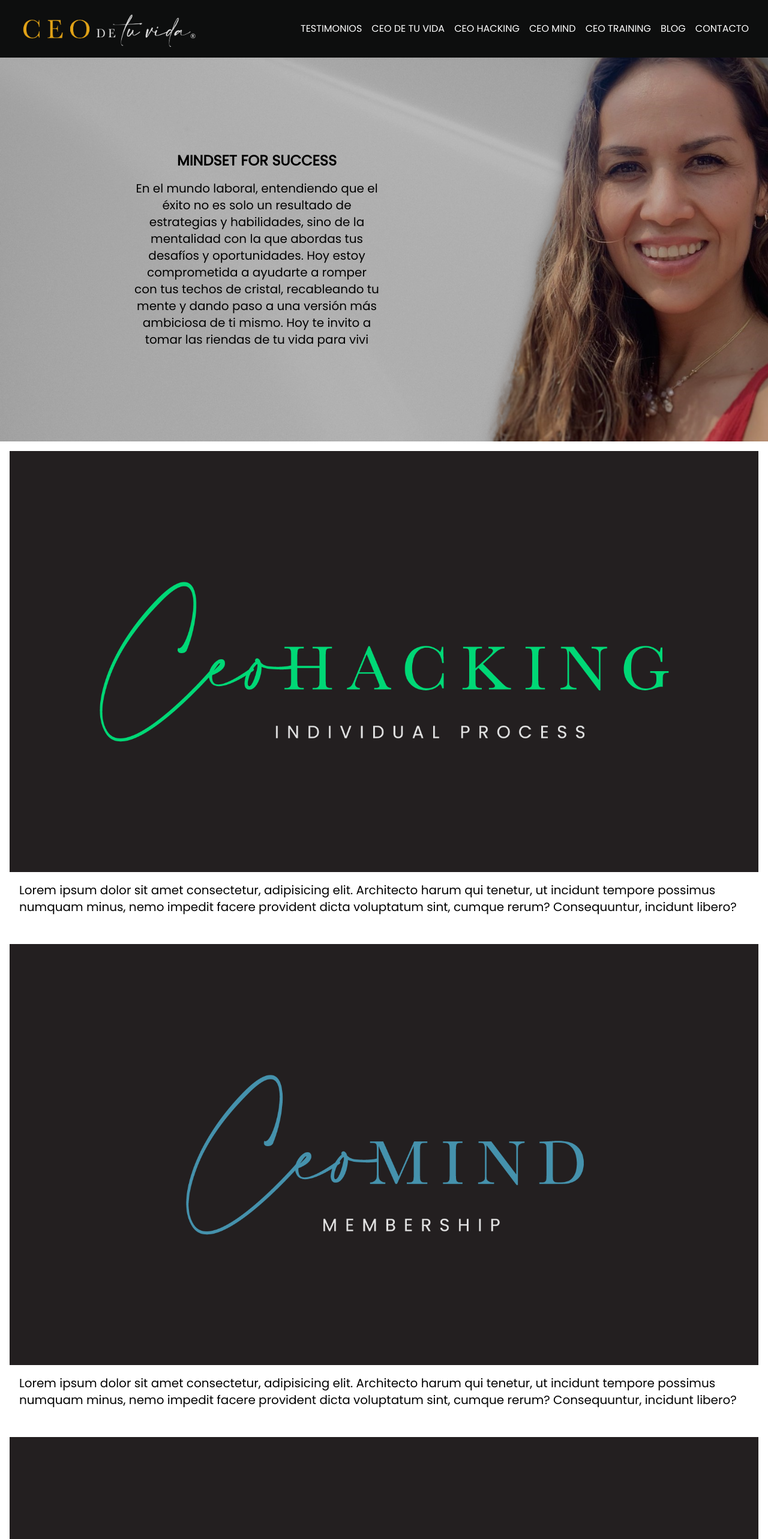
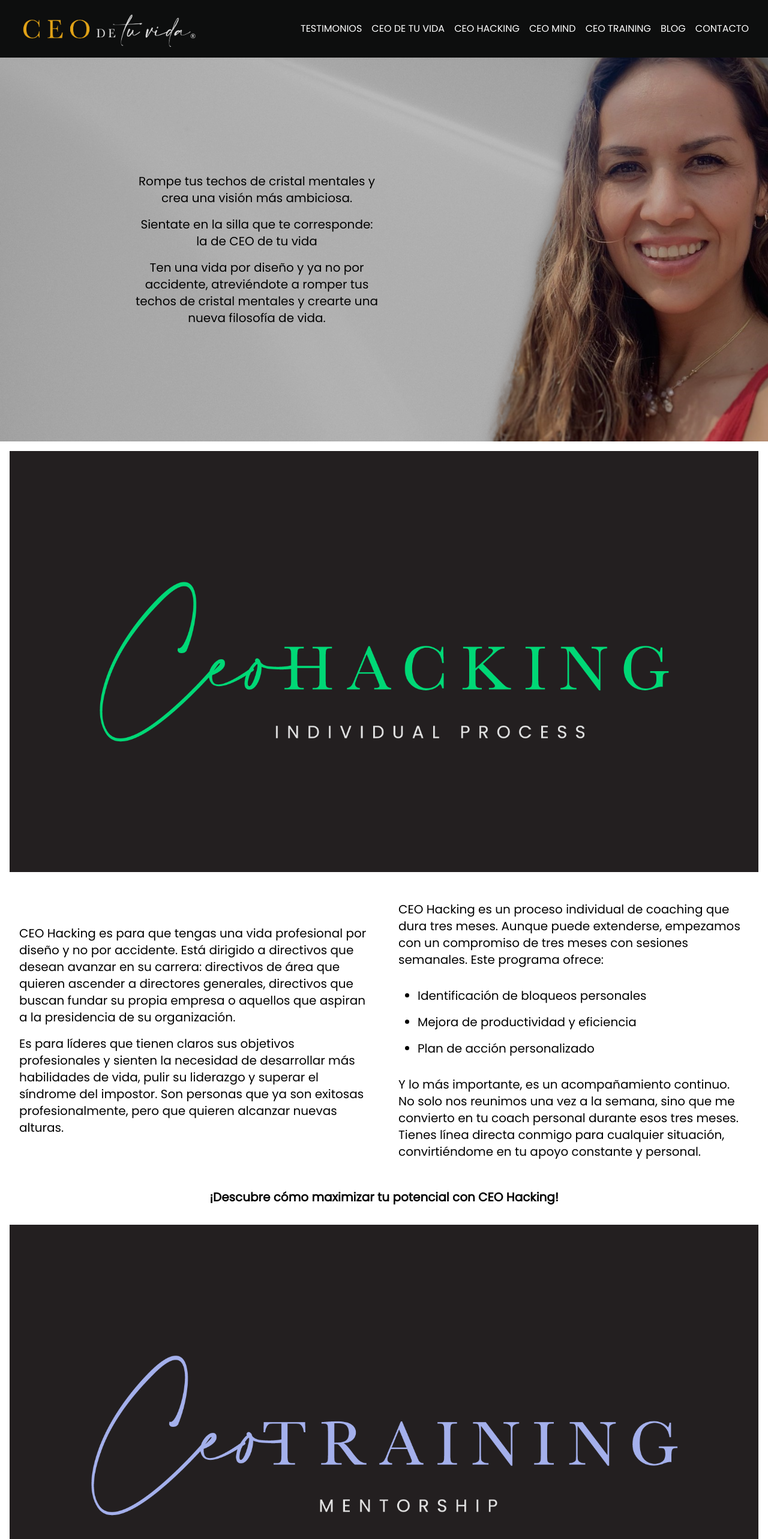
Before and after one commit to amengual-ln/leslie, a SvelteKit app: page / in a window 1280 px wide. Shown: the top 2566 px of the page at 60% size. Built offline with nearby package versions, Linux system fonts and the light colour scheme.

Commit message:
Replaced placeholders for the texts in each section

```diff
--- a/src/components/CEOHacking.svelte
+++ b/src/components/CEOHacking.svelte
@@ -4,10 +4,42 @@
     alt="CEO Hacking Logo"
     class="aspect-video object-cover"
   />
-  <p class="p-4">
-    Lorem ipsum dolor sit amet consectetur, adipisicing elit. Architecto harum
-    qui tenetur, ut incidunt tempore possimus numquam minus, nemo impedit facere
-    provident dicta voluptatum sint, cumque rerum? Consequuntur, incidunt
-    libero?
+  <div class="flex flex-col md:flex-row gap-12 px-4 py-12">
+    <div class="flex flex-col justify-center gap-4 flex-1">
+      <p>
+        CEO Hacking es para que tengas una vida profesional por diseño y no por
+        accidente. Está dirigido a directivos que desean avanzar en su carrera:
+        directivos de área que quieren ascender a directores generales,
+        directivos que buscan fundar su propia empresa o aquellos que aspiran a
+        la presidencia de su organización.
+      </p>
+      <p>
+        Es para líderes que tienen claros sus objetivos profesionales y sienten
+        la necesidad de desarrollar más habilidades de vida, pulir su liderazgo
+        y superar el síndrome del impostor. Son personas que ya son exitosas
+        profesionalmente, pero que quieren alcanzar nuevas alturas.
+      </p>
+    </div>
+    <div class="flex flex-col justify-center flex-1">
+      <p>
+        CEO Hacking es un proceso individual de coaching que dura tres meses.
+        Aunque puede extenderse, empezamos con un compromiso de tres meses con
+        sesiones semanales. Este programa ofrece:
+      </p>
+      <ul class="flex flex-col gap-4 list-disc my-8 ml-8">
+        <li>Identificación de bloqueos personales</li>
+        <li>Mejora de productividad y eficiencia</li>
+        <li>Plan de acción personalizado</li>
+      </ul>
+      <p>
+        Y lo más importante, es un acompañamiento continuo. No solo nos reunimos
+        una vez a la semana, sino que me convierto en tu coach personal durante
+        esos tres meses. Tienes línea directa conmigo para cualquier situación,
+        convirtiéndome en tu apoyo constante y personal.
+      </p>
+    </div>
+  </div>
+  <p class="text-center font-[600]">
+    ¡Descubre cómo maximizar tu potencial con CEO Hacking!
   </p>
 </section>
--- a/src/components/CEOMind.svelte
+++ b/src/components/CEOMind.svelte
@@ -4,10 +4,34 @@
     alt="CEO Mind Logo"
     class="aspect-video object-cover"
   />
-  <p class="p-4">
-    Lorem ipsum dolor sit amet consectetur, adipisicing elit. Architecto harum
-    qui tenetur, ut incidunt tempore possimus numquam minus, nemo impedit facere
-    provident dicta voluptatum sint, cumque rerum? Consequuntur, incidunt
-    libero?
+  <div class="flex flex-col md:flex-row gap-12 px-4 py-12">
+    <div class="flex flex-col justify-center gap-4 flex-1">
+      <p>
+        CEOmind es una membresía de mantenimiento diseñada para aquellos que ya
+        han trabajado conmigo durante al menos un año. Este programa es
+        exclusivo para personas que han completado CEO Training o al menos dos
+        CEO Hacking.
+      </p>
+    </div>
+    <div class="flex flex-col justify-center flex-1">
+      <p>
+        CEOmind se enfoca en mantener y continuar desarrollando las habilidades
+        adquiridas, asegurando un crecimiento continuo. Nos reunimos dos veces
+        al mes en sesiones grupales para:
+      </p>
+      <ul class="flex flex-col gap-4 list-disc my-8 ml-8">
+        <li>Revisar y ajustar tus metas y estrategias</li>
+        <li>Proporcionar apoyo continuo y comunidad</li>
+        <li>Ofrecer contenido exclusivo y actualizaciones</li>
+      </ul>
+      <p>
+        CEOmind es el siguiente nivel para aquellos comprometidos con su
+        desarrollo a largo plazo y que desean mantener una vida profesional y
+        personal por diseño.
+      </p>
+    </div>
+  </div>
+  <p class="text-center font-[600]">
+    ¡Sé parte de CEO Mind y mantente inspirado en tu camino hacia el éxito!
   </p>
 </section>
--- a/src/components/CEOTraining.svelte
+++ b/src/components/CEOTraining.svelte
@@ -4,10 +4,72 @@
     alt="CEO Training Logo"
     class="aspect-video object-cover"
   />
-  <p class="p-4">
-    Lorem ipsum dolor sit amet consectetur, adipisicing elit. Architecto harum
-    qui tenetur, ut incidunt tempore possimus numquam minus, nemo impedit facere
-    provident dicta voluptatum sint, cumque rerum? Consequuntur, incidunt
-    libero?
+  <div class="flex gap-12 px-4 py-12">
+    <div class="flex flex-col justify-center flex-1">
+      <p>
+        ¿Sabías que el verdadero crecimiento como líder ocurre cuando te rodeas
+        de otros líderes y mentores que te desafían y apoyan?
+      </p>
+      <p>
+        En CEO Training, te ofrecemos un programa de mentoría grupal integral,
+        diseñado para transformar tu vida y liderazgo. Este programa incluye:
+      </p>
+      <ul class="flex flex-col gap-4 list-disc my-8 mx-8 text-justify">
+        <li>
+          <b>Onboarding como CEO de tu Vida:</b> Firmarás un contrato contigo mismo
+          para comprometerte a tus objetivos durante cinco meses. Hay diez preceptos
+          fundamentales que guiarán tu liderazgo.
+        </li>
+        <li>
+          <b>Definición de KPIs personales:</b> Medirás tu desempeño y establecerás
+          estrategias para alcanzar tus metas. Revisamos estos KPIs mensualmente
+          para asegurar tu progreso.
+        </li>
+        <li>
+          <b>Recableado mental:</b> Te enseño a utilizar tu cerebro, como un Ferrari,
+          creando nuevas conexiones neuronales y trabajando en la inteligencia que
+          más dinero te va a dejar: la inteligencia emocional.
+        </li>
+        <li>
+          <b>Creación cuántica:</b> Aprende a usar tu mente para visualizar y diseñar
+          la vida que deseas, basado en principios de la física cuántica. Tus pensamientos
+          y emociones son energía que puede transformar realidades.
+        </li>
+        <li>
+          <b>Riqueza y abundancia:</b> Desarrolla una actitud de abundancia y felicidad.
+          La riqueza es todo aquello que te queda cuando te quedas sin dinero: contactos,
+          talentos, conocimientos y felicidad.
+        </li>
+        <li>
+          <b>Módulo de rebeldía:</b> Sé tan rebelde como para tomar decisiones impopulares
+          sin culpa y vivir con ligereza. Saldrás con tres documentos esenciales:
+          tus políticas de vida, tu filosofía personal y un master plan para los
+          próximos tres años.
+        </li>
+      </ul>
+      <p>Además, CEO Training incluye:</p>
+      <ul class="flex flex-col gap-4 list-disc my-8 mx-8 text-justify">
+        <li>
+          <b>Clases de yoga semanales:</b> Para desarrollar una mente flexible en
+          un cuerpo flexible.
+        </li>
+        <li>
+          <b>Master clases mensuales con expertos:</b> En áreas como finanzas personales,
+          imagen pública, negociación, relaciones de pareja, y más.
+        </li>
+        <li>
+          <b>Retos semanales:</b> Para aplicar lo aprendido de manera práctica.
+        </li>
+        <li>
+          <b>Grupo de WhatsApp:</b> Para soporte y acompañamiento diario durante
+          toda la mentoría. No ser parte de CEO Training es quedarse como un Officeboy,
+          siguiendo instrucciones y esperando oportunidades, en lugar de crear tu
+          propio camino hacia el éxito.
+        </li>
+      </ul>
+    </div>
+  </div>
+  <p class="text-center font-[600]">
+    ¡Forma parte de CEO Training y lleva tu liderazgo al siguiente nivel!
   </p>
 </section>
--- a/src/components/CTA.svelte
+++ b/src/components/CTA.svelte
@@ -1,19 +1,23 @@
-<script>
-  import Button from "./atoms/Button.svelte";
-</script>
-
 <section
-  class="m-4 bg-[#a4b0ec] p-8 md:px-24 md:grid grid-cols-2 items-center text-xl"
+  class="m-4 bg-[#a4b0ec] p-8 md:px-20 md:grid grid-cols-2 gap-18 items-center text-xl"
 >
-  <h1 class="text-5xl md:text-6xl pb-4">Listo para tomar acción?</h1>
-  <div>
-    <p class="py-4 text-justify text-balance">
-      Lorem ipsum dolor sit amet consectetur, adipisicing elit. Corporis, error
-      voluptas quae dolorum aperiam nemo nulla vel laborum quo sequi placeat,
-      enim odio magni recusandae labore odit ea minus quod.
+  <h1 class="text-5xl md:text-6xl pb-4 text-center md:text-left">
+    ¿Estás listo para tomar el control?
+  </h1>
+  <div class="flex flex-col gap-4 my-4 mx-2 md:mx-6">
+    <p class="text-justify">
+      No esperes más para transformar tu vida. Elige el formato que mejor se
+      adapte a tus necesidades y comienza tu viaje hacia la excelencia con "CEO
+      de tu Vida".
+    </p>
+    <p class="text-justify">
+      ¡Únete hoy y conviértete en el líder que siempre has soñado ser!
     </p>
     <div class="text-center pt-4">
-      <Button value="Veamonos" />
+      <button
+        class="px-4 py-2 bg-leslie_black text-white hover:text-leslie_black hover:bg-leslie_gold"
+        >Veamonos</button
+      >
     </div>
   </div>
 </section>
--- a/src/components/Hero.svelte
+++ b/src/components/Hero.svelte
@@ -1,16 +1,17 @@
 <section
   class="min-h-[80vh] bg-[#9a9a9a] bg-[url('/landing-mobile.png')] md:bg-[url('/landing.png')] bg-[-30vw_120px] md:bg-center bg-no-repeat"
 >
-  <div class="grid gap-4 md:grid-cols-2 md:items-center md:min-h-[80vh] md:max-w-[70vw] mx-auto text-center md:text-xl p-8">
-    <div class="grid gap-4">
-      <h2 class="font-[600] text-2xl">MINDSET FOR SUCCESS</h2>
+  <div
+    class="grid gap-4 md:grid-cols-2 md:items-center md:min-h-[80vh] md:max-w-[70vw] mx-auto text-center md:text-xl p-8"
+  >
+    <div class="grid gap-4 text-xl">
       <p>
-        En el mundo laboral, entendiendo que el éxito no es solo un resultado de
-        estrategias y habilidades, sino de la mentalidad con la que abordas tus
-        desafíos y oportunidades. Hoy estoy comprometida a ayudarte a romper con
-        tus techos de cristal, recableando tu mente y dando paso a una versión
-        más ambiciosa de ti mismo. Hoy te invito a tomar las riendas de tu vida
-        para vivi
+        Rompe tus techos de cristal mentales y crea una visión más ambiciosa.
+      </p>
+      <p>Sientate en la silla que te corresponde: la de CEO de tu vida</p>
+      <p>
+        Ten una vida por diseño y ya no por accidente, atreviéndote a romper tus
+        techos de cristal mentales y crearte una nueva filosofía de vida.
       </p>
     </div>
   </div>
--- a/src/components/Testimonios.svelte
+++ b/src/components/Testimonios.svelte
@@ -11,6 +11,7 @@
 </script>
 
 <section class="m-4 mb-8 mt-0">
+  <hr class="my-4" />
   <h2 class="text-leslie_black text-3xl font-medium text-center mb-4">
     TESTIMONIOS
   </h2>
--- a/src/routes/+page.svelte
+++ b/src/routes/+page.svelte
@@ -1,8 +1,8 @@
 <script>
     import Hero from "../components/Hero.svelte";
     import CEOHacking from "../components/CEOHacking.svelte";
+    import CEOTraining from "../components/CEOTraining.svelte";
     import CEOMind from "../components/CEOMind.svelte";
-    import CEOTraining from "../components/CEOTraining.svelte";
     import Testimonios from "../components/Testimonios.svelte";
     import CTA from "../components/CTA.svelte";
     import Blog from "../components/Blog.svelte";
@@ -11,8 +11,8 @@
 <Hero />
 <main class="max-w-screen-xl mx-auto">
     <CEOHacking />
+    <CEOTraining />
     <CEOMind />
-    <CEOTraining />
     <Testimonios />
     <CTA />
     <Blog />
```
